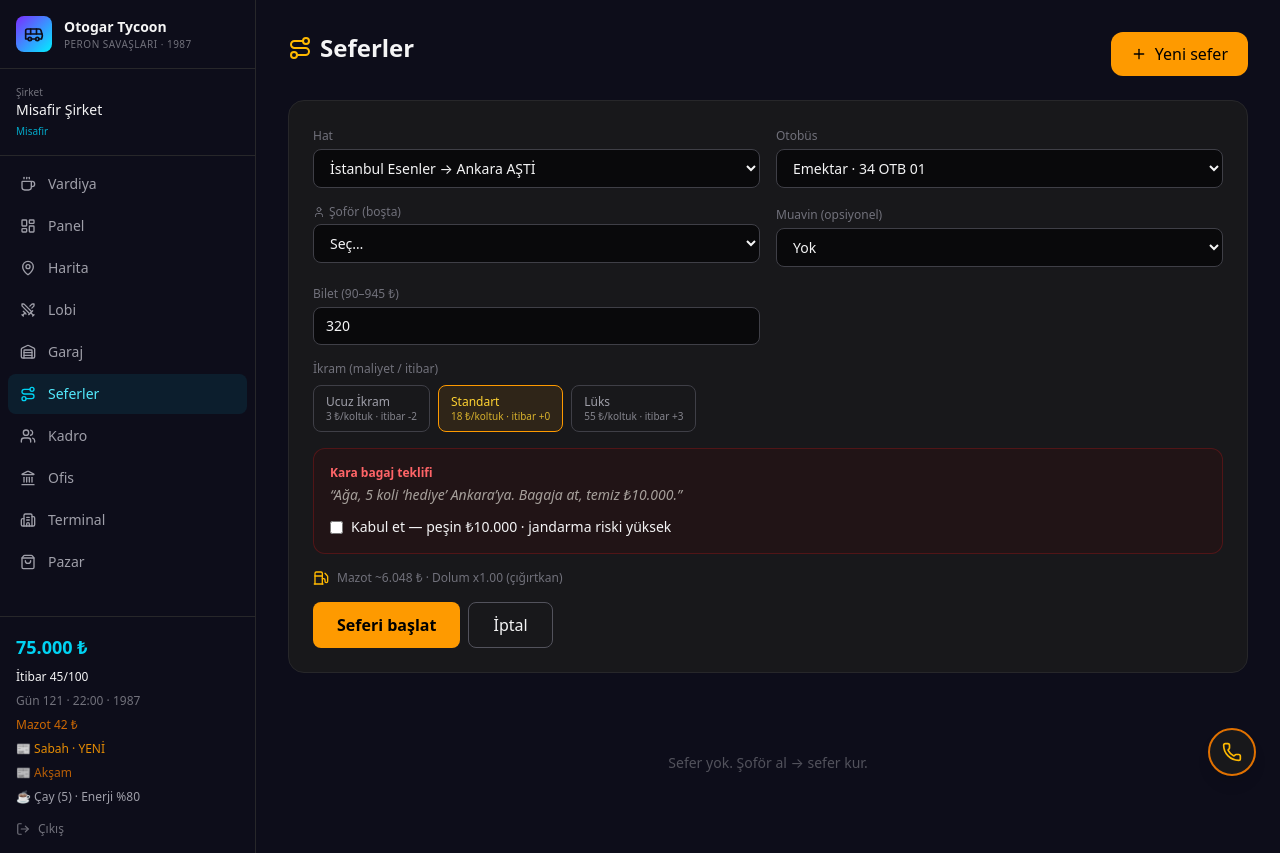
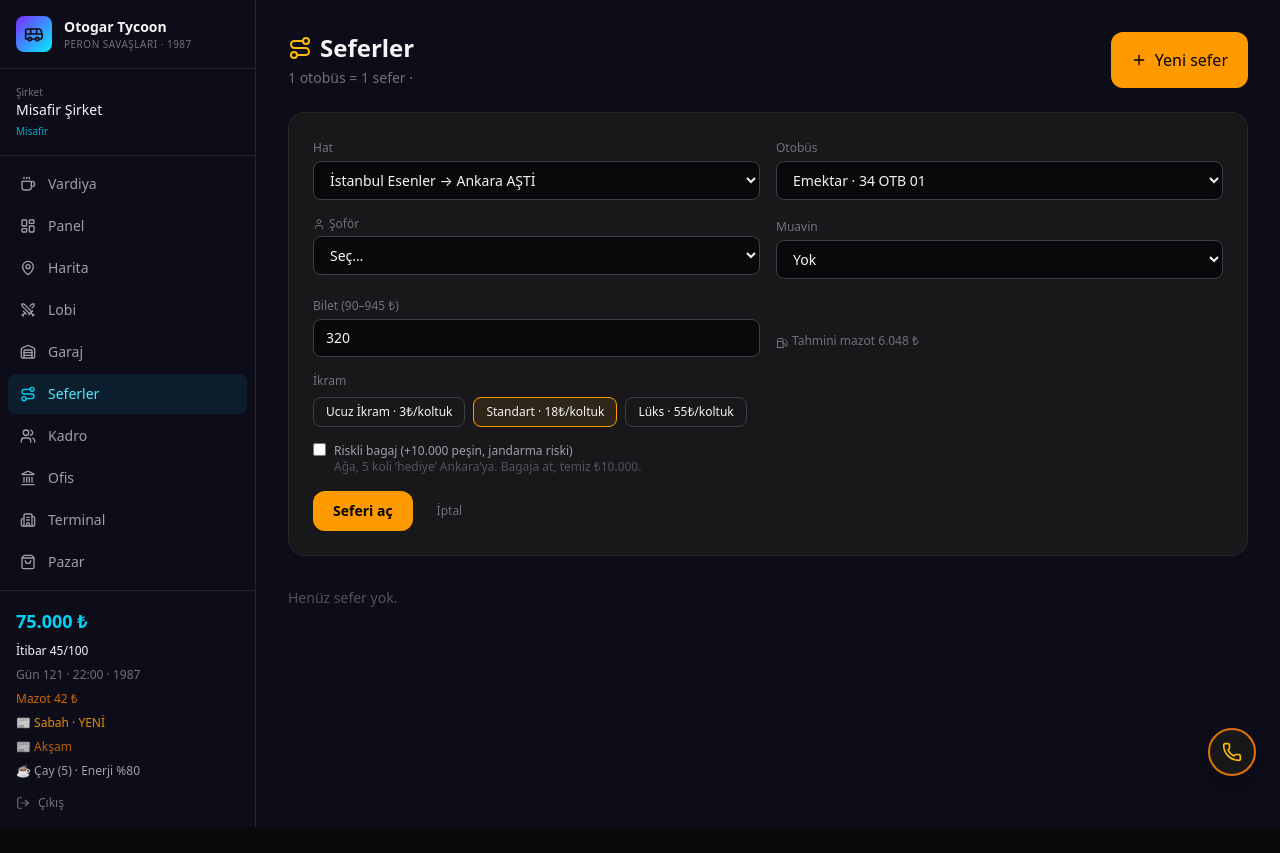
Before and after one commit to Nexora88/otogar-tycoon, a Next.js app: page /expeditions in a window 1280 px wide. Both pictures are taken after a click on the button "Yeni sefer". After the commit the page ends 827 px from the top, so only its background shows below. Built offline with nearby package versions, Linux system fonts and the light colour scheme.

Commit message:
Cities 1987, routes, map rank, bus lock, lobby pulse

```diff
--- a/src/app/(game)/expeditions/page.tsx
+++ b/src/app/(game)/expeditions/page.tsx
@@ -9,6 +9,7 @@ import {
 } from "@/store/gameStore";
 import { formatMoney } from "@/lib/utils";
 import { ROUTES } from "@/data/routes";
+import { sendPrice } from "@/lib/roomChannel";
 import { Route, Plus, Fuel, User } from "lucide-react";
 
 const FUEL_PRICE = 42;
@@ -24,6 +25,7 @@ export default function ExpeditionsPage() {
     buses,
     drivers,
     expeditions,
+    companyName,
     addExpedition,
     updateExpedition,
     settleExpeditionProfit,
@@ -77,6 +79,7 @@ export default function ExpeditionsPage() {
           if (Date.now() >= exp.departureTime) {
             st.updateExpedition(exp.id, { status: "departed", progress: 0 });
             if (exp.driverId) st.setDriverBusy(exp.driverId, true);
+            if (exp.muavinId) st.setDriverBusy(exp.muavinId, true);
             return;
           }
           const r =
@@ -84,9 +87,11 @@ export default function ExpeditionsPage() {
               (x) =>
                 x.origin === exp.origin && x.destination === exp.destination
             ) || route;
-          const maxPrice = Math.round((r?.distance || 400) * 2.1 * st.priceCapMultiplier());
+          const maxPrice = Math.round(
+            (r?.distance || 400) * 2.1 * st.priceCapMultiplier()
+          );
           const ratio = exp.ticketPrice / maxPrice;
-          let chance =
+          const chance =
             Math.max(0.12, 0.82 - ratio * 0.7) * st.crierBonus();
           if (Math.random() < chance && exp.soldTickets < exp.maxSeats) {
             const add = ratio < 0.4 ? 2 + Math.floor(Math.random() * 3) : 1;
@@ -120,10 +125,7 @@ export default function ExpeditionsPage() {
 
           st.updateExpedition(exp.id, { progress: prog, log: logs });
 
-          // Seyrek olay (her 1.5sn tick'te düşük şans)
-          if (Math.random() < 0.08) {
-            st.rollRoadEvent(exp);
-          }
+          if (Math.random() < 0.08) st.rollRoadEvent(exp);
 
           if (elapsed > driveMs) {
             const b = st.buses.find((x) => x.id === exp.busId);
@@ -131,22 +133,17 @@ export default function ExpeditionsPage() {
               ((r?.distance || 400) / 100) * (b?.fuelUse || 28) * FUEL_PRICE
             );
             const cat =
-              exp.soldTickets *
-              (CATERING_INFO[exp.catering]?.perSeat || 10);
+              exp.soldTickets * (CATERING_INFO[exp.catering]?.perSeat || 10);
             const mu = b?.muavinCost || 400;
             let revenue = exp.soldTickets * exp.ticketPrice;
             if (exp.smuggle) revenue += exp.smugglePaid || 10000;
             const cost = fuel + cat + mu;
             const profit = revenue - cost;
 
-            // İkram itibar
             const rep = CATERING_INFO[exp.catering]?.repMod || 0;
             if (rep !== 0) {
               useGameStore.setState((s) => ({
-                reputation: Math.max(
-                  0,
-                  Math.min(100, s.reputation + rep)
-                ),
+                reputation: Math.max(0, Math.min(100, s.reputation + rep)),
               }));
             }
 
@@ -160,6 +157,8 @@ export default function ExpeditionsPage() {
               st.setDriverBusy(exp.driverId, false);
               st.addFatigue(exp.driverId, 18 + Math.floor(Math.random() * 12));
             }
+            if (exp.muavinId) st.setDriverBusy(exp.muavinId, false);
+
             const drv = st.drivers.find((d) => d.id === exp.driverId);
             st.setLastTicket({
               expId: exp.id,
@@ -188,11 +187,25 @@ export default function ExpeditionsPage() {
   const handleCreate = () => {
     if (!bus || !route) return;
     if (!driverId) {
-      alert("Boşta şoför seç (seferde olan veya çok yorgun olamaz).");
+      alert("Boşta şoför seç.");
       return;
     }
     if (ticketPrice < minP || ticketPrice > maxP) {
       alert(`Bilet ${minP}–${maxP} ₺`);
+      return;
+    }
+
+    const busBusy = expeditions.some(
+      (e) =>
+        e.busId === bus.id &&
+        (e.status === "filling" || e.status === "departed")
+    );
+    if (busBusy) {
+      alert("Bu otobüs zaten seferde / peronda.");
+      return;
+    }
+    if (bus.repairingUntil && bus.repairingUntil > Date.now()) {
+      alert("Araç tamirde.");
       return;
     }
     if (bus.impoundedUntil && bus.impoundedUntil > Date.now()) {
@@ -202,10 +215,9 @@ export default function ExpeditionsPage() {
 
     const smugglePaid = smuggle ? 10000 : 0;
     if (smuggle) {
-      // peşin mafya ödemesi
       useGameStore.getState().addMoney(smugglePaid);
       useGameStore.getState().addLedger("Mafya bagaj payı (peşin)", smugglePaid);
-      pushPhone("İsimsiz", "Yük bindi ağa. Yolun açık olsun… dikkat et.");
+      pushPhone("İsimsiz", "Yük bindi ağa. Yolun açık olsun…");
     }
 
     addExpedition({
@@ -230,6 +242,15 @@ export default function ExpeditionsPage() {
       smugglePaid,
     });
     setDriverBusy(driverId, true);
+    if (muavinId) setDriverBusy(muavinId, true);
+
+    // Lobi nabzı (oda açıksa)
+    void sendPrice(
+      companyName || "Firma",
+      `${route.origin} → ${route.destination}`,
+      ticketPrice
+    );
+
     setShowForm(false);
     setSmuggle(false);
   };
@@ -245,11 +266,7 @@ export default function ExpeditionsPage() {
               <p className="text-sm text-zinc-400">{lastEvent.description}</p>
             </div>
           </div>
-          <button
-            type="button"
-            onClick={clearLastEvent}
-            className="mt-2 text-xs text-zinc-500"
-          >
+          <button type="button" onClick={clearLastEvent} className="mt-2 text-xs text-zinc-500">
             Kapat
           </button>
         </div>
@@ -262,20 +279,14 @@ export default function ExpeditionsPage() {
             Seferler
           </h1>
           <p className="text-sm text-zinc-500 mt-1">
-            {bayramActive && (
-              <span className="text-red-400 mr-2">Bayram — tavan yüksek</span>
-            )}
-            {rivalWeak && (
-              <span className="text-emerald-400">Rakip zayıf — fiyat +</span>
-            )}
+            1 otobüs = 1 sefer · {bayramActive && <span className="text-red-400">Bayram </span>}
+            {rivalWeak && <span className="text-emerald-400">Rakip zayıf</span>}
           </p>
         </div>
         <button
           type="button"
           onClick={() => {
-            setMafiaLine(
-              MAFIA_LINES[Math.floor(Math.random() * MAFIA_LINES.length)]
-            );
+            setMafiaLine(MAFIA_LINES[Math.floor(Math.random() * MAFIA_LINES.length)]!);
             setShowForm(true);
           }}
           className="flex items-center gap-2 px-5 py-2.5 bg-amber-500 text-black font-medium rounded-xl"
@@ -308,16 +319,32 @@ export default function ExpeditionsPage() {
                 onChange={(e) => setBusId(e.target.value)}
                 className="mt-1 w-full bg-zinc-950 border border-zinc-700 rounded-lg px-3 py-2"
               >
-                {buses.map((b) => (
-                  <option key={b.id} value={b.id}>
+                {buses.map((b) => {
+                  const busy = expeditions.some(
+                    (e) =>
+                      e.busId === b.id &&
+                      (e.status === "filling" || e.status === "departed")
+                  );
+                  const repair = b.repairingUntil && b.repairingUntil > Date.now();
+                  const imp = b.impoundedUntil && b.impoundedUntil > Date.now();
+                  return (
+                    <option
+                      key={b.id}
+                      value={b.id}
+                      disabled={busy || !!repair || !!imp}
+                    >
                       {b.name} · {b.plate}
+                      {busy ? " (seferde)" : ""}
+                      {repair ? " (tamir)" : ""}
+                      {imp ? " (bağlı)" : ""}
                     </option>
-                ))}
+                  );
+                })}
               </select>
             </label>
             <label className="text-sm block">
               <span className="text-zinc-500 text-xs flex items-center gap-1">
-                <User className="w-3 h-3" /> Şoför (boşta)
+                <User className="w-3 h-3" /> Şoför
               </span>
               <select
                 value={driverId}
@@ -333,7 +360,7 @@ export default function ExpeditionsPage() {
               </select>
             </label>
             <label className="text-sm block">
-              <span className="text-zinc-500 text-xs">Muavin (opsiyonel)</span>
+              <span className="text-zinc-500 text-xs">Muavin</span>
               <select
                 value={muavinId}
                 onChange={(e) => setMuavinId(e.target.value)}
@@ -358,69 +385,56 @@ export default function ExpeditionsPage() {
                 className="mt-1 w-full bg-zinc-950 border border-zinc-700 rounded-lg px-3 py-2"
               />
             </label>
+            <div className="text-xs text-zinc-500 flex items-end gap-1 pb-2">
+              <Fuel className="w-3 h-3" /> Tahmini mazot {formatMoney(fuelEst)}
+            </div>
           </div>
 
           <div>
-            <div className="text-xs text-zinc-500 mb-2">İkram (maliyet / itibar)</div>
+            <div className="text-xs text-zinc-500 mb-2">İkram</div>
             <div className="flex flex-wrap gap-2">
               {(Object.keys(CATERING_INFO) as Catering[]).map((k) => (
                 <button
                   key={k}
                   type="button"
                   onClick={() => setCatering(k)}
-                  className={`text-left px-3 py-2 rounded-lg border text-xs max-w-[200px] ${
+                  className={`px-3 py-1.5 rounded-lg text-xs border ${
                     catering === k
-                      ? "border-amber-500 bg-amber-500/10 text-amber-300"
-                      : "border-zinc-700 text-zinc-400"
+                      ? "border-amber-500 bg-amber-500/10"
+                      : "border-zinc-700"
                   }`}
                 >
-                  <div className="font-medium">{CATERING_INFO[k].label}</div>
-                  <div className="text-[10px] opacity-80">
-                    {formatMoney(CATERING_INFO[k].perSeat)}/koltuk · itibar{" "}
-                    {CATERING_INFO[k].repMod >= 0 ? "+" : ""}
-                    {CATERING_INFO[k].repMod}
-                  </div>
+                  {CATERING_INFO[k].label} · {CATERING_INFO[k].perSeat}₺/koltuk
                 </button>
               ))}
             </div>
           </div>
 
-          {/* Mafya / kaçak */}
-          <div className="border border-red-900/50 bg-red-950/20 rounded-xl p-4">
-            <div className="text-xs text-red-400 font-semibold mb-1">
-              Kara bagaj teklifi
-            </div>
-            <p className="text-sm text-stone-400 italic mb-3">“{mafiaLine}”</p>
-            <label className="flex items-center gap-2 text-sm cursor-pointer">
+          <label className="flex items-start gap-2 text-xs text-zinc-400">
             <input
               type="checkbox"
               checked={smuggle}
               onChange={(e) => setSmuggle(e.target.checked)}
             />
             <span>
-                Kabul et — peşin ₺10.000 · jandarma riski yüksek
+              Riskli bagaj (+10.000 peşin, jandarma riski)
+              <br />
+              <span className="text-zinc-600">{mafiaLine}</span>
             </span>
           </label>
-          </div>
-
-          <div className="text-xs text-zinc-500 flex items-center gap-2">
-            <Fuel className="w-4 h-4 text-amber-400" />
-            Mazot ~{formatMoney(fuelEst)} · Dolum x{crierBonus().toFixed(2)}{" "}
-            (çığırtkan)
-          </div>
 
           <div className="flex gap-2">
             <button
               type="button"
               onClick={handleCreate}
-              className="px-6 py-2.5 bg-amber-500 text-black font-semibold rounded-lg"
+              className="px-5 py-2.5 bg-amber-500 text-black font-semibold rounded-xl text-sm"
             >
-              Seferi başlat
+              Seferi aç
             </button>
             <button
               type="button"
               onClick={() => setShowForm(false)}
-              className="px-6 py-2.5 border border-zinc-600 rounded-lg"
+              className="px-4 py-2 text-xs text-zinc-500"
             >
               İptal
             </button>
@@ -430,67 +444,29 @@ export default function ExpeditionsPage() {
 
       <div className="space-y-3">
         {expeditions.length === 0 && (
-          <p className="text-zinc-600 text-center py-12 text-sm">
-            Sefer yok. Şoför al → sefer kur.
-          </p>
+          <p className="text-sm text-zinc-600">Henüz sefer yok.</p>
         )}
-        {expeditions.map((exp) => {
-          const drv = drivers.find((d) => d.id === exp.driverId);
-          return (
+        {expeditions.map((exp) => (
           <div
             key={exp.id}
-              className="bg-zinc-900 border border-zinc-800 rounded-xl p-4"
+            className="bg-zinc-900 border border-zinc-800 rounded-xl p-4 text-sm"
           >
-              <div className="flex flex-wrap justify-between gap-2">
-                <div>
             <div className="font-medium">
               {exp.origin} → {exp.destination}
             </div>
             <div className="text-xs text-zinc-500 mt-1">
-                    {exp.soldTickets}/{exp.maxSeats} · {formatMoney(exp.ticketPrice)}{" "}
-                    · {drv?.name || "—"}
-                    {exp.smuggle && (
-                      <span className="text-red-400 ml-2">kaçak yük</span>
+              {exp.status} · {exp.soldTickets}/{exp.maxSeats} bilet ·{" "}
+              {exp.ticketPrice} ₺
+              {exp.status === "departed" &&
+                ` · %${Math.round((exp.progress || 0) * 100)}`}
+            </div>
+            {(exp.log || []).length > 0 && (
+              <div className="text-[11px] text-zinc-600 mt-1">
+                {(exp.log || []).slice(-2).join(" · ")}
+              </div>
             )}
           </div>
-                </div>
-                <div className="text-xs">
-                  {exp.status === "filling" && (
-                    <span className="text-sky-400">
-                      Kalkış{" "}
-                      {Math.max(
-                        0,
-                        Math.ceil((exp.departureTime - Date.now()) / 1000)
-                      )}
-                      s
-                    </span>
-                  )}
-                  {exp.status === "departed" && (
-                    <span className="text-amber-400">
-                      Yolda %{Math.round((exp.progress || 0) * 100)}
-                    </span>
-                  )}
-                  {exp.status === "completed" && (
-                    <span className="text-emerald-400">Bitti</span>
-                  )}
-                </div>
-              </div>
-              {exp.status === "departed" && (
-                <>
-                  <div className="mt-2 h-1.5 bg-zinc-800 rounded-full overflow-hidden">
-                    <div
-                      className="h-full bg-amber-500 transition-all"
-                      style={{ width: `${(exp.progress || 0) * 100}%` }}
-                    />
-                  </div>
-                  <p className="text-[10px] text-zinc-500 mt-1">
-                    {(exp.log || []).slice(-1)[0]}
-                  </p>
-                </>
-              )}
-            </div>
-          );
-        })}
+        ))}
       </div>
     </div>
   );
--- a/src/data/routes.ts
+++ b/src/data/routes.ts
@@ -15,148 +15,36 @@ export interface GameRoute {
 }
 
 export const ROUTES: GameRoute[] = [
-  {
-    id: "ist-ank",
-    origin: "İstanbul Esenler",
-    destination: "Ankara AŞTİ",
-    distance: 450,
-    baseDuration: 5.5,
-    region: "Marmara",
-  },
-  {
-    id: "ist-izm",
-    origin: "İstanbul Esenler",
-    destination: "İzmir Otogarı",
-    distance: 480,
-    baseDuration: 6.5,
-    region: "Marmara",
-  },
-  {
-    id: "ist-burs",
-    origin: "İstanbul Esenler",
-    destination: "Bursa",
-    distance: 240,
-    baseDuration: 3,
-    region: "Marmara",
-  },
-  {
-    id: "ist-ant",
-    origin: "İstanbul Esenler",
-    destination: "Antalya",
-    distance: 720,
-    baseDuration: 9,
-    region: "Marmara",
-  },
-  {
-    id: "ist-adi",
-    origin: "İstanbul Esenler",
-    destination: "Adana",
-    distance: 910,
-    baseDuration: 11,
-    region: "Marmara",
-  },
-  {
-    id: "kes-ist",
-    origin: "Keşan",
-    destination: "İstanbul Esenler",
-    distance: 220,
-    baseDuration: 3,
-    region: "Marmara",
-  },
-  {
-    id: "ank-izm",
-    origin: "Ankara AŞTİ",
-    destination: "İzmir Otogarı",
-    distance: 580,
-    baseDuration: 7,
-    region: "İç Anadolu",
-  },
-  {
-    id: "ank-ant",
-    origin: "Ankara AŞTİ",
-    destination: "Antalya",
-    distance: 480,
-    baseDuration: 6,
-    region: "İç Anadolu",
-  },
-  {
-    id: "ank-konya",
-    origin: "Ankara AŞTİ",
-    destination: "Konya",
-    distance: 260,
-    baseDuration: 3.5,
-    region: "İç Anadolu",
-  },
-  {
-    id: "ank-sam",
-    origin: "Ankara AŞTİ",
-    destination: "Samsun",
-    distance: 420,
-    baseDuration: 5.5,
-    region: "İç Anadolu",
-  },
-  {
-    id: "ank-kay",
-    origin: "Ankara AŞTİ",
-    destination: "Kayseri",
-    distance: 320,
-    baseDuration: 4,
-    region: "İç Anadolu",
-  },
-  {
-    id: "izm-ant",
-    origin: "İzmir Otogarı",
-    destination: "Antalya",
-    distance: 420,
-    baseDuration: 5.5,
-    region: "Ege",
-  },
-  {
-    id: "izm-mug",
-    origin: "İzmir Otogarı",
-    destination: "Muğla",
-    distance: 230,
-    baseDuration: 3,
-    region: "Ege",
-  },
-  {
-    id: "ant-mers",
-    origin: "Antalya",
-    destination: "Mersin",
-    distance: 480,
-    baseDuration: 6,
-    region: "Akdeniz",
-  },
-  {
-    id: "ant-adana",
-    origin: "Antalya",
-    destination: "Adana",
-    distance: 550,
-    baseDuration: 7,
-    region: "Akdeniz",
-  },
-  {
-    id: "sam-trab",
-    origin: "Samsun",
-    destination: "Trabzon",
-    distance: 320,
-    baseDuration: 4.5,
-    region: "Karadeniz",
-  },
-  {
-    id: "erz-van",
-    origin: "Erzurum",
-    destination: "Van",
-    distance: 410,
-    baseDuration: 5.5,
-    region: "Doğu",
-  },
-  {
-    id: "diy-gaz",
-    origin: "Diyarbakır",
-    destination: "Gaziantep",
-    distance: 310,
-    baseDuration: 4,
-    region: "Güneydoğu",
-  },
+  { id: "ist-ank", origin: "İstanbul Esenler", destination: "Ankara AŞTİ", distance: 450, baseDuration: 5.5, region: "Marmara" },
+  { id: "ist-izm", origin: "İstanbul Esenler", destination: "İzmir Otogarı", distance: 480, baseDuration: 6.5, region: "Marmara" },
+  { id: "ist-burs", origin: "İstanbul Esenler", destination: "Bursa", distance: 240, baseDuration: 3, region: "Marmara" },
+  { id: "ist-ant", origin: "İstanbul Esenler", destination: "Antalya", distance: 720, baseDuration: 9, region: "Marmara" },
+  { id: "ist-adi", origin: "İstanbul Esenler", destination: "Adana", distance: 910, baseDuration: 11, region: "Marmara" },
+  { id: "ist-sam", origin: "İstanbul Esenler", destination: "Samsun", distance: 750, baseDuration: 10, region: "Marmara" },
+  { id: "ist-erz", origin: "İstanbul Esenler", destination: "Erzurum", distance: 1220, baseDuration: 16, region: "Marmara" },
+  { id: "kes-ist", origin: "Keşan", destination: "İstanbul Esenler", distance: 220, baseDuration: 3, region: "Marmara" },
+  { id: "bur-ank", origin: "Bursa", destination: "Ankara AŞTİ", distance: 380, baseDuration: 5, region: "Marmara" },
+  { id: "ank-izm", origin: "Ankara AŞTİ", destination: "İzmir Otogarı", distance: 580, baseDuration: 7, region: "İç Anadolu" },
+  { id: "ank-ant", origin: "Ankara AŞTİ", destination: "Antalya", distance: 480, baseDuration: 6, region: "İç Anadolu" },
+  { id: "ank-konya", origin: "Ankara AŞTİ", destination: "Konya", distance: 260, baseDuration: 3.5, region: "İç Anadolu" },
+  { id: "ank-sam", origin: "Ankara AŞTİ", destination: "Samsun", distance: 420, baseDuration: 5.5, region: "İç Anadolu" },
+  { id: "ank-kay", origin: "Ankara AŞTİ", destination: "Kayseri", distance: 320, baseDuration: 4, region: "İç Anadolu" },
+  { id: "ank-diy", origin: "Ankara AŞTİ", destination: "Diyarbakır", distance: 900, baseDuration: 12, region: "İç Anadolu" },
+  { id: "ank-gaz", origin: "Ankara AŞTİ", destination: "Gaziantep", distance: 680, baseDuration: 9, region: "İç Anadolu" },
+  { id: "esk-ist", origin: "Eskişehir", destination: "İstanbul Esenler", distance: 320, baseDuration: 4, region: "İç Anadolu" },
+  { id: "kon-ant", origin: "Konya", destination: "Antalya", distance: 320, baseDuration: 4.5, region: "İç Anadolu" },
+  { id: "izm-ant", origin: "İzmir Otogarı", destination: "Antalya", distance: 420, baseDuration: 5.5, region: "Ege" },
+  { id: "izm-mug", origin: "İzmir Otogarı", destination: "Muğla", distance: 230, baseDuration: 3, region: "Ege" },
+  { id: "izm-ist", origin: "İzmir Otogarı", destination: "İstanbul Esenler", distance: 480, baseDuration: 6.5, region: "Ege" },
+  { id: "ant-mers", origin: "Antalya", destination: "Mersin", distance: 480, baseDuration: 6, region: "Akdeniz" },
+  { id: "ant-adana", origin: "Antalya", destination: "Adana", distance: 550, baseDuration: 7, region: "Akdeniz" },
+  { id: "ada-ank", origin: "Adana", destination: "Ankara AŞTİ", distance: 490, baseDuration: 6.5, region: "Akdeniz" },
+  { id: "sam-trab", origin: "Samsun", destination: "Trabzon", distance: 320, baseDuration: 4.5, region: "Karadeniz" },
+  { id: "sam-ank", origin: "Samsun", destination: "Ankara AŞTİ", distance: 420, baseDuration: 5.5, region: "Karadeniz" },
+  { id: "tra-ank", origin: "Trabzon", destination: "Ankara AŞTİ", distance: 780, baseDuration: 11, region: "Karadeniz" },
+  { id: "erz-van", origin: "Erzurum", destination: "Van", distance: 410, baseDuration: 5.5, region: "Doğu" },
+  { id: "van-ank", origin: "Van", destination: "Ankara AŞTİ", distance: 1200, baseDuration: 16, region: "Doğu" },
+  { id: "diy-gaz", origin: "Diyarbakır", destination: "Gaziantep", distance: 310, baseDuration: 4, region: "Güneydoğu" },
+  { id: "diy-ank", origin: "Diyarbakır", destination: "Ankara AŞTİ", distance: 900, baseDuration: 12, region: "Güneydoğu" },
+  { id: "gaz-izm", origin: "Gaziantep", destination: "İzmir Otogarı", distance: 980, baseDuration: 13, region: "Güneydoğu" },
 ];
```
Also changed, not shown: src/app/(game)/map/page.tsx (+91 -41 lines), src/data/cities1987.ts (added, +33 -0 lines). Lines whose indentation alone changed are shown as unchanged.
